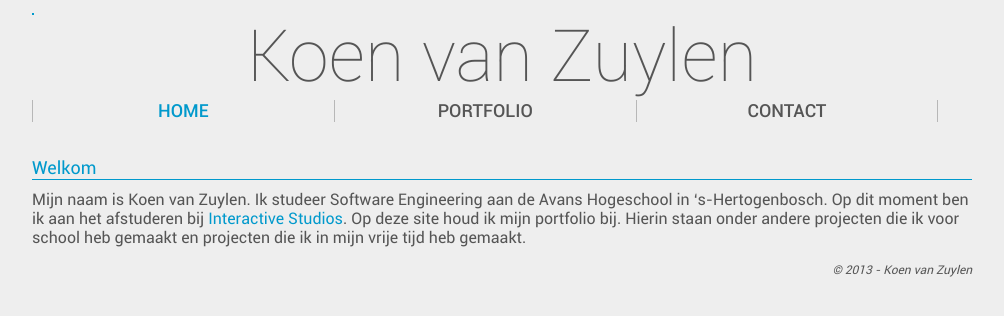
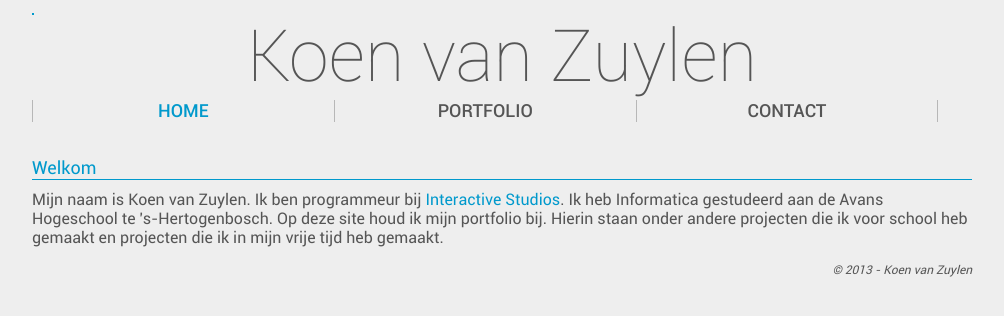
Before and after one commit to Preau/preau.github.io, a PHP site: page / in a window 1280 px wide. Shown: the top 316 px of the page, without its empty margins (138-1142 px from the left). Run offline with PHP 8.4, Linux system fonts and the light colour scheme.

Commit message:
Update: Added new info to text

```diff
--- a/site/index.php
+++ b/site/index.php
@@ -8,7 +8,7 @@
 ?>
     <div class="headertext">Welkom</div>
     <p>
-        Mijn naam is Koen van Zuylen. Ik studeer Software Engineering aan de Avans Hogeschool in ‘s-Hertogenbosch. Op dit moment ben ik aan het afstuderen bij <a href="http://interactivestudios.nl/">Interactive Studios</a>. Op deze site houd ik mijn portfolio bij. Hierin staan onder andere projecten die ik voor school heb gemaakt en projecten die ik in mijn vrije tijd heb gemaakt.
+        Mijn naam is Koen van Zuylen. Ik ben programmeur bij <a href="http://interactivestudios.nl/">Interactive Studios</a>. Ik heb Informatica gestudeerd aan de Avans Hogeschool te 's-Hertogenbosch. Op deze site houd ik mijn portfolio bij. Hierin staan onder andere projecten die ik voor school heb gemaakt en projecten die ik in mijn vrije tijd heb gemaakt.
     </p>
 <?php
     //Load footer
```
